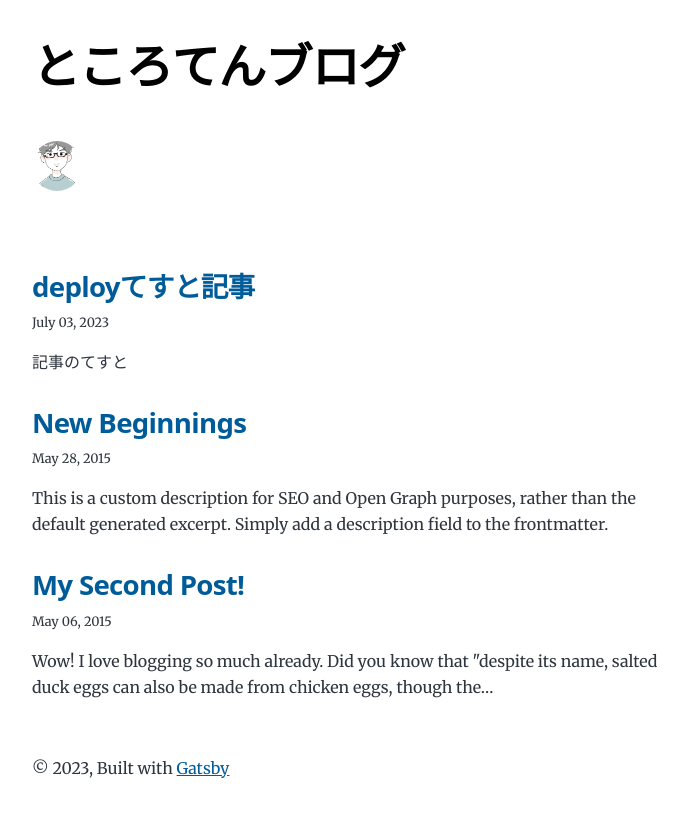
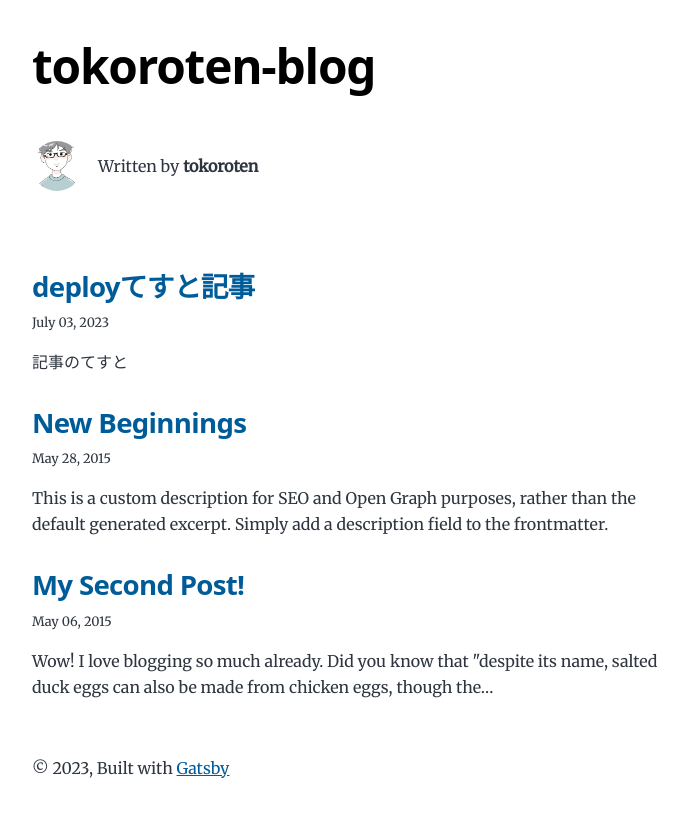
Before and after one commit to Sei-Takechi/tokoroten-blog, a Gatsby site: page / in a window 1280 px wide. Shown: the whole page, without its empty margins (292-980 px from the left). Built offline with nearby package versions, Linux system fonts and the light colour scheme; Gatsby itself is replaced by a stand-in of ours.

Commit message:
writtenbyを垂直方向揃える

```diff
--- a/gatsby-config.js
+++ b/gatsby-config.js
@@ -9,11 +9,11 @@
  */
 module.exports = {
   siteMetadata: {
-    title: `ところてんブログ`,
-    // author: {
-    //   name: ``,
-    //   summary: `who lives and works in San Francisco building useful things.`,
-    // },
+    title: `tokoroten-blog`,
+    author: {
+      name: `tokoroten`,
+      // summary: `who lives and works in San Francisco building useful things.`,
+    },
     // description: `A starter blog demonstrating what Gatsby can do.`,
     // siteUrl: `https://gatsbystarterblogsource.gatsbyjs.io/`,
     // social: {
--- a/src/components/bio.js
+++ b/src/components/bio.js
@@ -45,10 +45,10 @@ const Bio = () => {
       {author?.name && (
         <p>
           Written by <strong>{author.name}</strong> {author?.summary || null}
-          {` `}
-          <a href={`https://twitter.com/${social?.twitter || ``}`}>
+          {/* {` `} */}
+          {/* <a href={`https://twitter.com/${social?.twitter || ``}`}>
             You should follow them on Twitter
-          </a>
+          </a> */}
         </p>
       )}
     </div>
--- a/src/style.css
+++ b/src/style.css
@@ -287,6 +287,8 @@ a:focus {
 .bio {
   display: flex;
   margin-bottom: var(--spacing-16);
+  /* writtenbyを垂直方向に揃える */
+  align-items: center;
 }
 
 .bio p {
```
